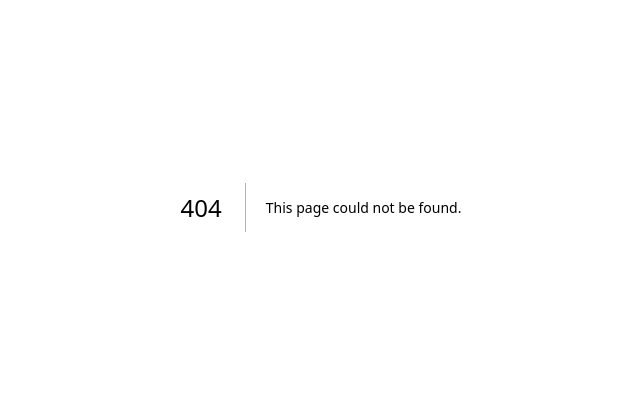
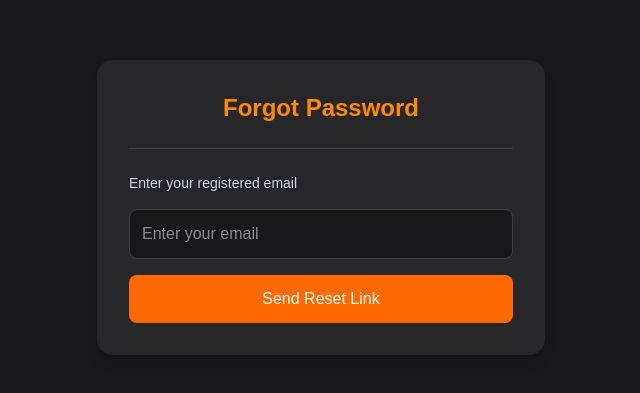
Before and after one commit to kunj-pandya/nextjs-auth-system, a Next.js app: page /forgotpassword in a window 1280 px wide. Before the commit this address had no page. Shown: the part 193-586 px from the top of the page, without its empty margins (319-959 px from the left). Built offline with nearby package versions, Linux system fonts and the light colour scheme.

Commit message:
forgot password page with user email field

```diff
--- /dev/null
+++ b/src/app/forgotpassword/page.tsx
@@ -0,0 +1,64 @@
+"use client";
+import React, { useState } from "react";
+import axios from "axios";
+import toast from "react-hot-toast";
+
+export default function ForgotPasswordPage() {
+  const [email, setEmail] = useState("");
+  const [loading, setLoading] = useState(false);
+
+  const handleSubmit = async (e: any) => {
+    e.preventDefault();
+    if (!email) return toast.error("Please enter your email");
+
+    try {
+      setLoading(true);
+      const res = await axios.post("/api/users/forgotpassword", { email });
+      toast.success(res.data.message || "Reset link sent to your email!");
+      setEmail("");
+    } catch (error: any) {
+      toast.error(error.response?.data?.error || "Something went wrong");
+    } finally {
+      setLoading(false);
+    }
+  };
+
+  return (
+    <div className="flex items-center justify-center min-h-screen bg-zinc-900 border-zinc-400">
+      <div className="w-full max-w-md bg-zinc-800 shadow-lg rounded-2xl p-8">
+        <h1 className="text-2xl font-semibold text-center text-orange-400 mb-6">
+          Forgot Password
+        </h1>
+        <hr className="mb-6 border-zinc-700" />
+
+        <form onSubmit={handleSubmit} className="flex flex-col gap-4">
+          <label
+            htmlFor="email"
+            className="block text-sm font-medium text-gray-300"
+          >
+            Enter your registered email
+          </label>
+          <input
+            id="email"
+            type="email"
+            placeholder="Enter your email"
+            className="p-3 bg-zinc-900 text-white border border-zinc-700 rounded-lg focus:outline-none"
+            value={email}
+            onChange={(e) => setEmail(e.target.value)}
+          />
+          <button
+            type="submit"
+            disabled={loading}
+            className={`w-full py-3 rounded-lg font-medium transition-colors
+              ${loading
+                ? "bg-gray-500 cursor-not-allowed"
+                : "bg-orange-500 hover:bg-orange-600 text-white cursor-pointer"
+              }`}
+          >
+            {loading ? "Sending..." : "Send Reset Link"}
+          </button>
+        </form>
+      </div>
+    </div>
+  );
+}
```
